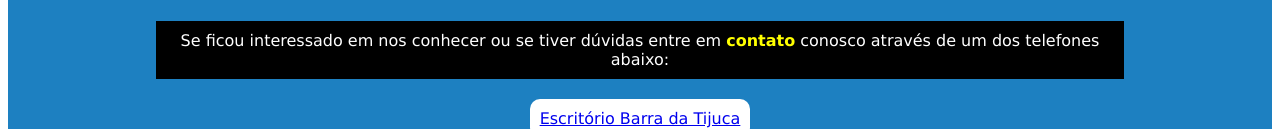
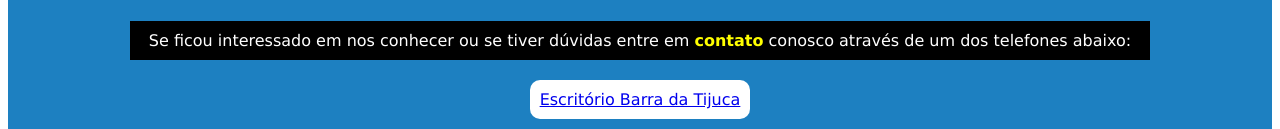
Before and after one commit to FabioVicente1111/DevMedia_Front-End, a plain HTML site: page Projetos/03 Imobiliária Santos/index.html in a window 1280 px wide. Shown: the part 2420-2549 px from the top of the page. Drawn offline with Linux system fonts and the light colour scheme.

Commit message:
Atualizando CSS

```diff
--- a/Projetos/03 Imobiliária Santos/css/style.css
+++ b/Projetos/03 Imobiliária Santos/css/style.css
@@ -77,7 +77,7 @@ iframe{
 #Contato .contato-destaque{
     background-color: black;
     color: white;
-    width: 75%;
+    width: 1000px;
     margin: 20px auto;
     padding: 10px;
 }
```
Also changed, not shown: 1 other file.
